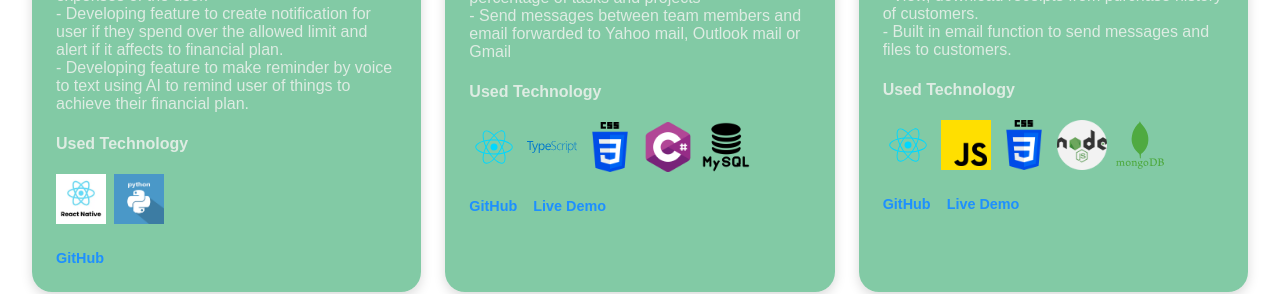
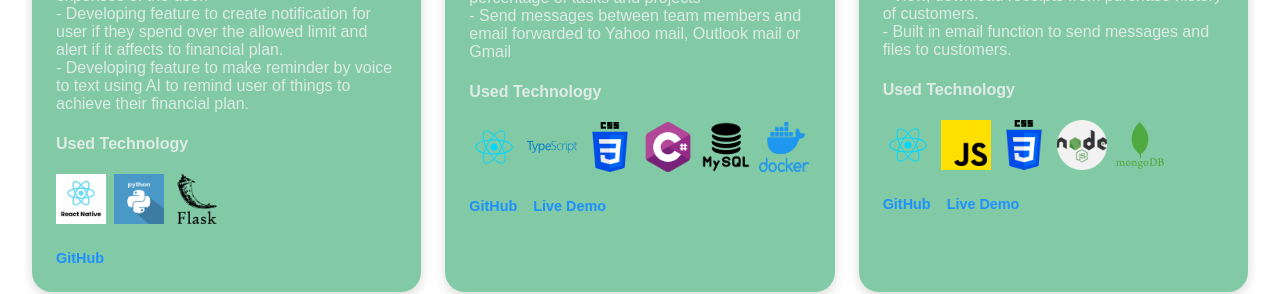
Before and after one commit to tonnguyen123/my-portfolio, a React (Create React App) app: page / in a window 1280 px wide. Shown: the part 1260-1554 px from the top of the page. Built offline with nearby package versions, Linux system fonts and the light colour scheme.

Commit message:
Update Portfolio.js

```diff
--- a/src/Portfolio.js
+++ b/src/Portfolio.js
@@ -12,7 +12,7 @@ const projects = [
     github: "https://github.com/tonnguyen123/ton-ai-finance-planner",
     live: "",
     status: "Partially Completed and In Development",
-    icons:["/icons/react-native.webp","/icons/python.png"],
+    icons:["/icons/react-native.webp","/icons/python.png", "/icons/flask-icon.webp"],
     features:["Completed function to extract data from Receipt's picture by using AI.", "Completed function to view total expense and earnings of user by month and year.", "Developing function to use AI to analyze the financial plan based on monthly income and expenses of the user.", "Developing feature to create notification for user if they spend over the allowed limit and alert if it affects to financial plan.", "Developing feature to make reminder by voice to text using AI to remind user of things to achieve their financial plan." ]
   },
   {
@@ -22,7 +22,7 @@ const projects = [
     github:"https://github.com/tonnguyen123/Full-Stack-Project-Tracker",
     live:"https://full-stack-ton-project-trackers.netlify.app/",
     status: "Completed",
-    icons: ["/icons/react.svg", "/icons/typescript.svg","/icons/css-3.png","/icons/c-sharp.png","/icons/mysql.png"],
+    icons: ["/icons/react.svg", "/icons/typescript.svg","/icons/css-3.png","/icons/c-sharp.png","/icons/mysql.png","/icons/docker-icon.png"],
     features: ["Create user account and account restore with email verfication", "Create project and team with deadline and tasks",
       "Add, update, remove and assign tasks to user", "Add, move tasks to dates on Calendar", "View graph and diagram of completion percentage of tasks and projects","Send messages between team members and email forwarded to Yahoo mail, Outlook mail or Gmail"]
   },
```
